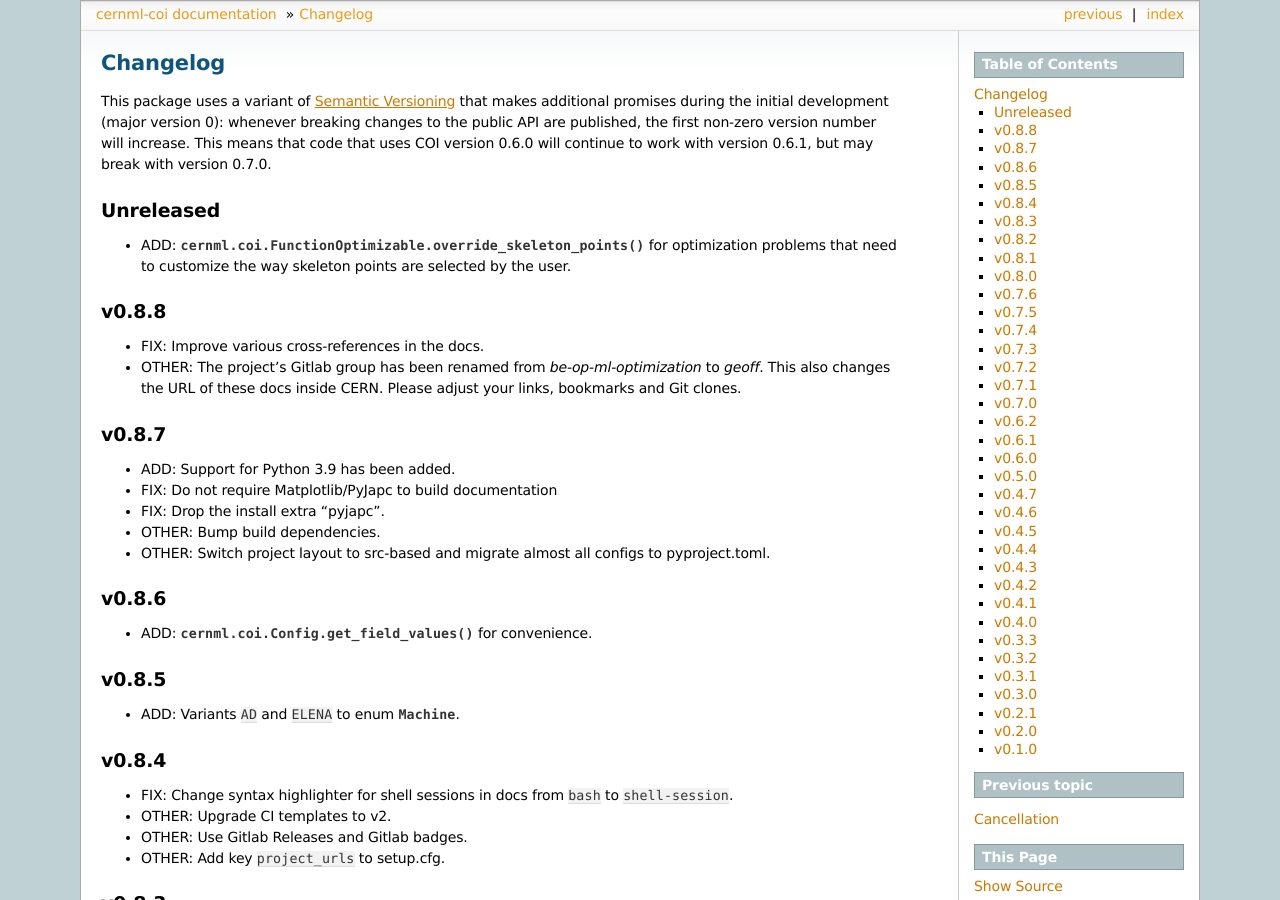
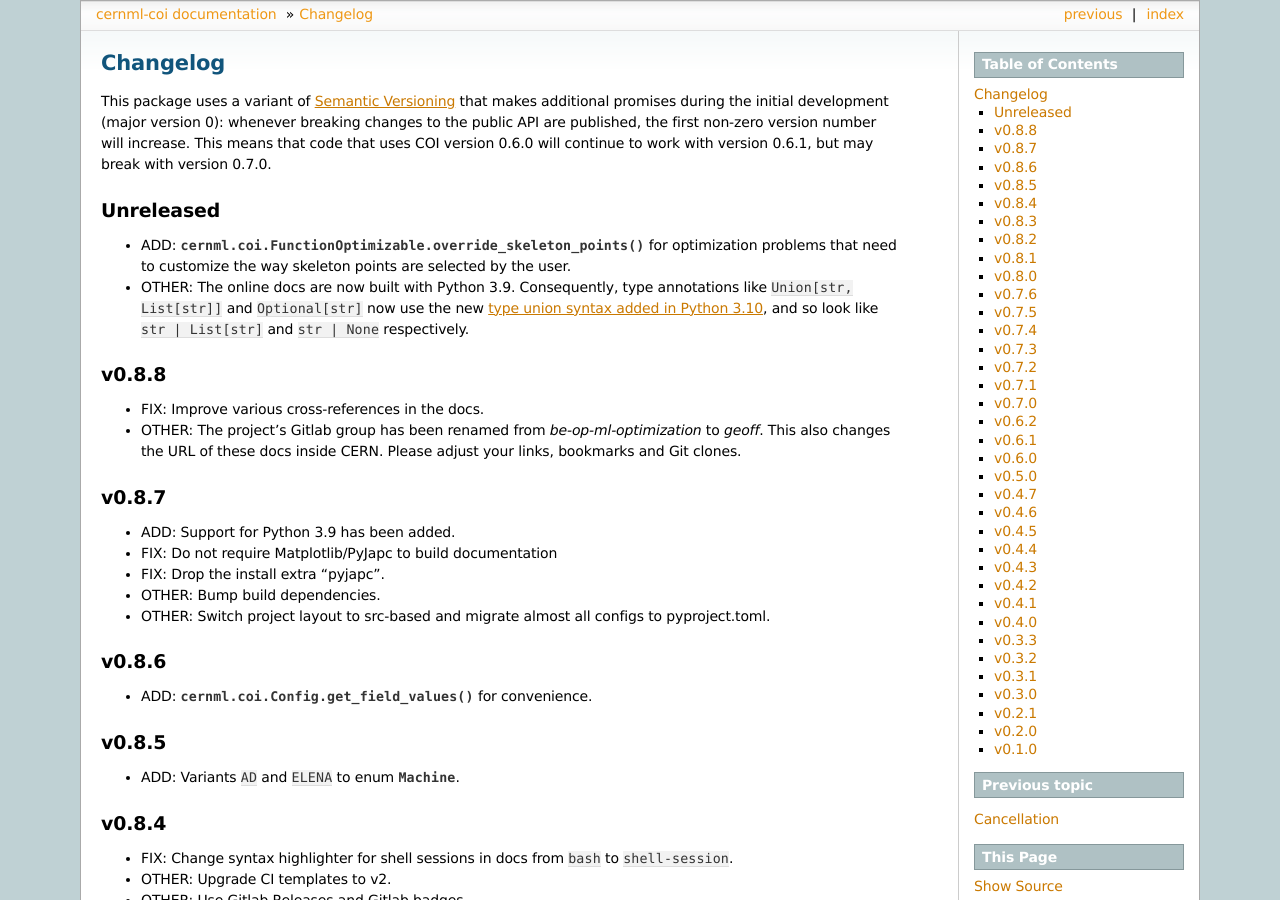
Before and after one commit to geoff-project/coi, a Sphinx documentation site: the page built from docs/changelog.md, in a window 1280 px wide and 900 px high. Built offline with Sphinx 7.4.7, drawn with Linux system fonts in a browser that asks for light colours; the version number could not be read and is left out.

Commit message:
Use Python 3.9 for build/release/docs CI jobs.

```diff
--- a/docs/changelog.md
+++ b/docs/changelog.md
@@ -9,6 +9,7 @@ will continue to work with version 0.6.1, but may break with version 0.7.0.
 ## Unreleased
 
 - ADD: {meth}`cernml.coi.FunctionOptimizable.override_skeleton_points()` for optimization problems that need to customize the way skeleton points are selected by the user.
+- OTHER: The online docs are now built with Python 3.9. Consequently, type annotations like `Union[str, List[str]]` and `Optional[str]` now use the new [type union syntax added in Python 3.10](https://docs.python.org/3/whatsnew/3.10.html#pep-604-new-type-union-operator), and so look like `str | List[str]` and `str | None` respectively.
 
 ## v0.8.8
 
```
Also changed, not shown: .gitlab-ci.yml.
